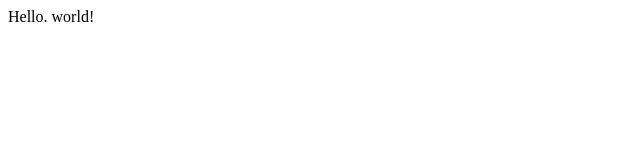
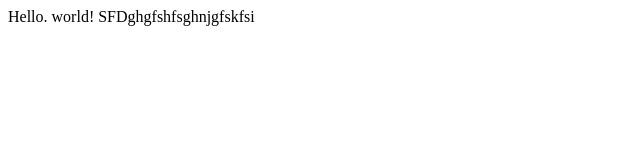
Before and after one commit to Tocilin/testproject, a plain HTML site: page index.html in a window 1280 px wide. Shown: the whole page, without its empty margins (0-640 px from the left). Drawn offline with Linux system fonts and the light colour scheme.

Commit message:
third change

```diff
--- a/index.html
+++ b/index.html
@@ -4,7 +4,7 @@
 	<title>Test</title>
 </head>
 <body>
-Hello. world!
+Hello. world! SFDghgfshfsghnjgfskfsi
 
 </body>
 </html>
```
